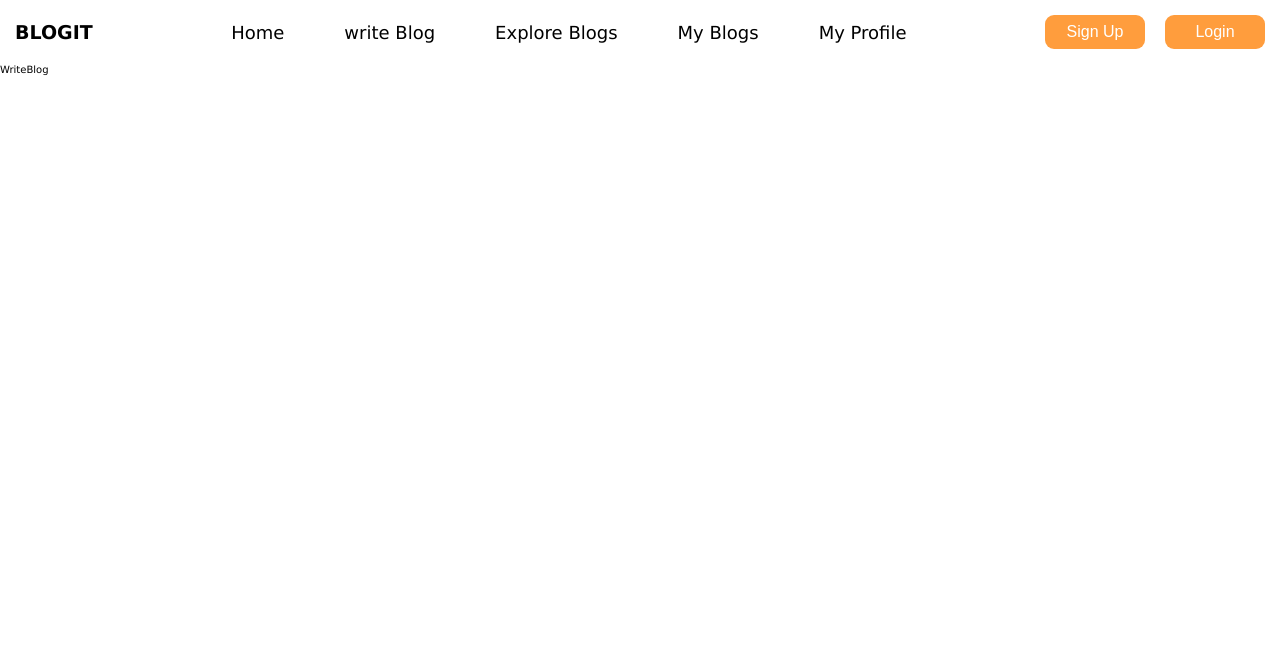
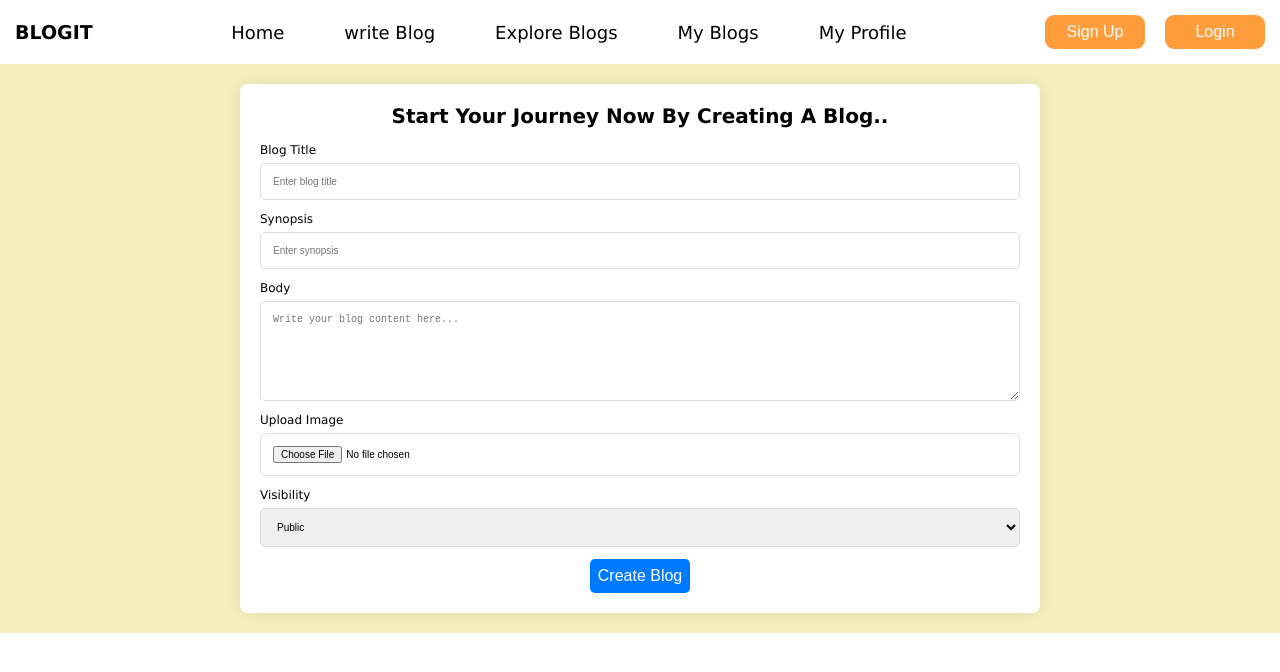
Before and after one commit to lwambon/BloggIt-website, a React (Vite) app in the folder client/: page /write in a window 1280 px wide. Shown: the top 672 px of the page. Built offline with nearby package versions, Linux system fonts and the light colour scheme.

Commit message:
write blog section

```diff
--- a/client/src/App.css
+++ b/client/src/App.css
@@ -18,4 +18,5 @@ body {
   --secondary-txt-color: #cbdceb;
   --button-color: #37afe1;
   --primarybtn-color: #4cc9fe;
+  --background-color: #f6efbd;
 }
--- a/client/src/component/Login/Login.css
+++ b/client/src/component/Login/Login.css
@@ -3,7 +3,7 @@
   justify-content: center;
   align-items: center;
   height: 100vh;
-  background: linear-gradient(135deg, #4c9be8, #6a1b9a);
+  background: linear-gradient(135deg, #e4c087, #f6efbd);
 }
 
 .signup-container {
--- a/client/src/component/SignUp/SignUp.css
+++ b/client/src/component/SignUp/SignUp.css
@@ -3,7 +3,7 @@
   justify-content: center;
   align-items: center;
   height: 100vh;
-  background: linear-gradient(135deg, #4c9be8, #6a1b9a);
+  background: linear-gradient(135deg, #e4c087, #f6efbd);
 }
 
 .login-container {
--- /dev/null
+++ b/client/src/pages/WriteBlog/WriteBlog.css
@@ -0,0 +1,76 @@
+.writing-section {
+  display: flex;
+  flex-wrap: wrap;
+  justify-content: center;
+  padding: 2rem;
+  background-color: var(--background-color);
+  height: 100%;
+}
+
+.writing-container {
+  width: 100%;
+  height: 100%;
+  max-width: 80rem;
+  background-color: #ffffff;
+  border-radius: 0.8rem;
+  padding: 2rem;
+  box-shadow: 0 0 1.5rem rgba(0, 0, 0, 0.1);
+}
+
+.writing-title {
+  text-align: center;
+  text-transform: capitalize;
+  font-size: 2rem;
+  color: var(--primary-color);
+  margin-bottom: 1.5rem;
+}
+
+.writing-content {
+  display: flex;
+  flex-direction: column;
+  gap: 1.2rem;
+}
+
+.input {
+  display: flex;
+  flex-direction: column;
+  gap: 0.6rem;
+}
+
+.input label {
+  font-size: 1.2rem;
+  color: var(--primary-color);
+}
+
+.input input[type="text"],
+.input input[type="file"],
+.input select,
+.input textarea {
+  padding: 1.2rem;
+  font-size: 1rem;
+  border: 1px solid #ddd;
+  border-radius: 0.5rem;
+}
+
+.input textarea {
+  min-height: 100px;
+  resize: vertical;
+}
+
+.submit-writtenblog {
+  padding: 0.8rem;
+  font-size: 1.6rem;
+  color: #fff;
+  background-color: #007bff;
+  border: none;
+  border-radius: 0.5rem;
+  cursor: pointer;
+  transition: background-color 0.3s ease;
+  width: max-content;
+  align-items: center;
+  margin: auto;
+}
+
+.submit-writtenblog:hover {
+  background-color: #0056b3;
+}
--- a/client/src/pages/WriteBlog/WriteBlog.jsx
+++ b/client/src/pages/WriteBlog/WriteBlog.jsx
@@ -1,5 +1,60 @@
+import "./WriteBlog.css";
+
 function WriteBlog() {
-  return <div>WriteBlog</div>;
+  return (
+    <div className="writing-section">
+      <div className="writing-container">
+        <h2 className="writing-title">
+          Start your journey now by creating a blog..
+        </h2>
+        <div className="writing-content">
+          <div className="input">
+            <label htmlFor="blog-title">Blog Title</label>
+            <input
+              type="text"
+              id="blog-title"
+              placeholder="Enter blog title"
+              required
+            />
+          </div>
+
+          <div className="input">
+            <label htmlFor="synopsis">Synopsis</label>
+            <input
+              type="text"
+              id="synopsis"
+              placeholder="Enter synopsis"
+              required
+            />
+          </div>
+
+          <div className="input">
+            <label htmlFor="body">Body</label>
+            <textarea
+              id="body"
+              placeholder="Write your blog content here..."
+              required
+            ></textarea>
+          </div>
+
+          <div className="input">
+            <label htmlFor="image-upload">Upload Image</label>
+            <input type="file" id="image-upload" accept="image/*" />
+          </div>
+
+          <div className="input">
+            <label htmlFor="visibility">Visibility</label>
+            <select id="visibility" required>
+              <option value="public">Public</option>
+              <option value="private">Private</option>
+            </select>
+          </div>
+
+          <button className="submit-writtenblog">Create Blog</button>
+        </div>
+      </div>
+    </div>
+  );
 }
 
 export default WriteBlog;
```
Also changed, not shown: client/src/assets/blog.jpg (added), client/src/assets/heros2.jpg (added).
